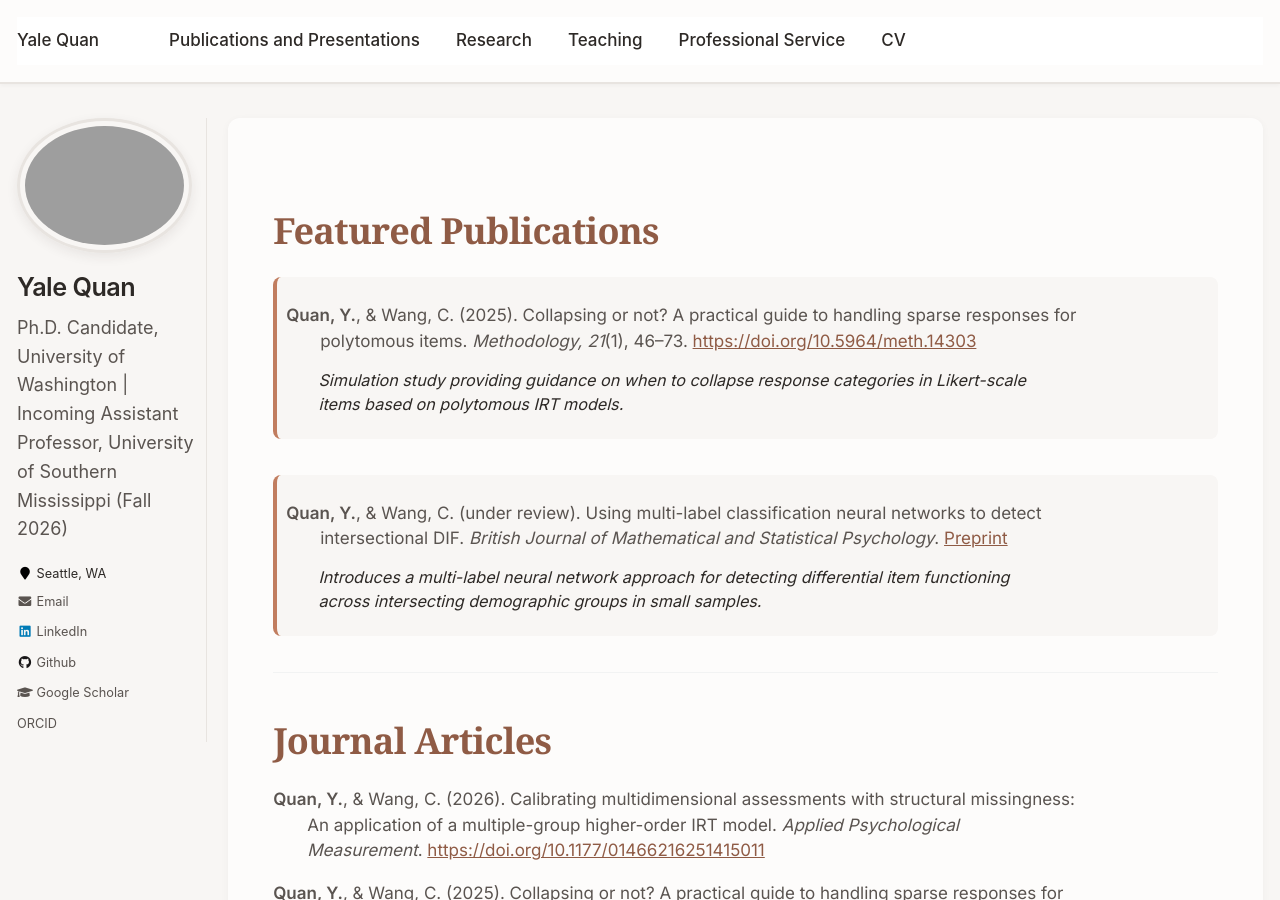
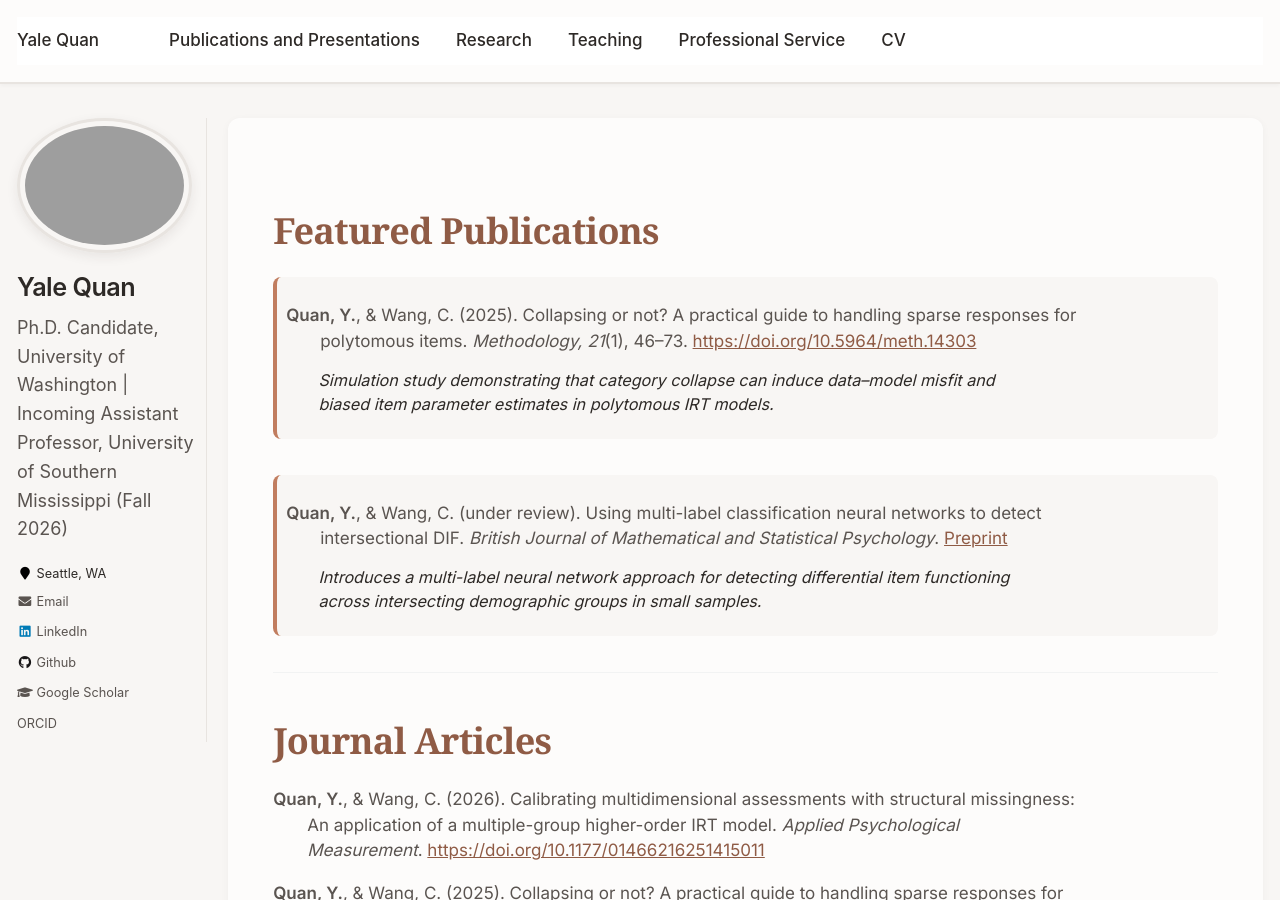
Before and after one commit to yalequan/yalequan.github.io, a Jekyll site: the page built from _pages/publications_and_presentations.md, in a window 1280 px wide and 900 px high. Built offline with Jekyll 4.4.1, drawn with Linux system fonts in a browser that asks for light colours.

Commit message:
Update publications_and_presentations.md

```diff
--- a/_pages/publications_and_presentations.md
+++ b/_pages/publications_and_presentations.md
@@ -25,7 +25,7 @@ author_profile: true
 </p>
 
 <p class="pub-desc">
-  <em>Simulation study providing guidance on when to collapse response categories in Likert-scale items based on polytomous IRT models.</em>
+  <em>Simulation study demonstrating that category collapse can induce data–model misfit and biased item parameter estimates in polytomous IRT models.</em>
 </p>
 
 </div>
```
